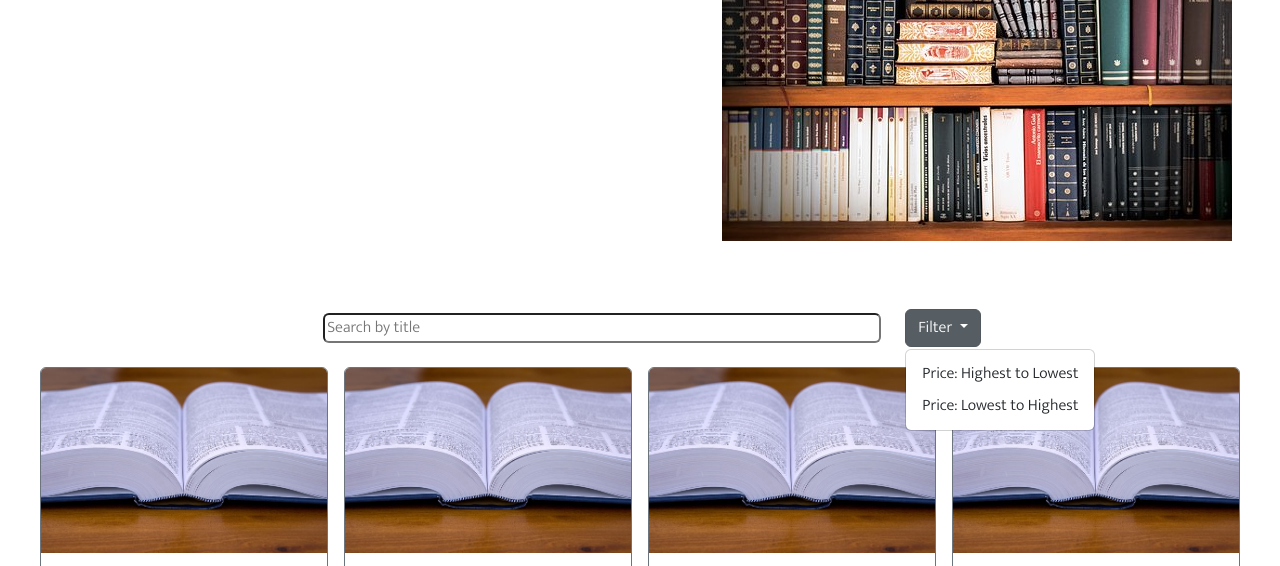
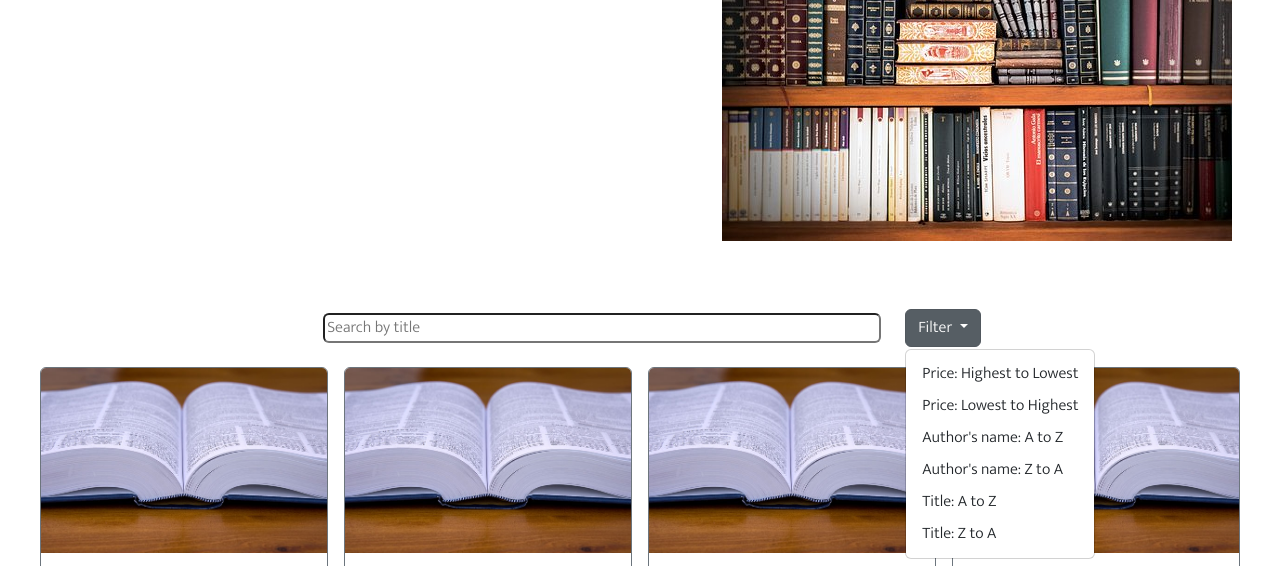
Before and after one commit to CrowsVeldt/limudai-chutz-ashkelon-second-project, a plain HTML site: page index.html in a window 1280 px wide. Both pictures are taken after a click on the button "Filter". Shown: the part 195-761 px from the top of the page. Drawn offline with nearby package versions, Linux system fonts and the light colour scheme.

Commit message:
add remaining filter options

```diff
--- a/index.html
+++ b/index.html
@@ -50,6 +50,11 @@
             <ul class="dropdown-menu">
                 <li><button class="dropdown-item" type="button" onclick="displayCatalog(undefined, 'priceHigh')">Price: Highest to Lowest</button></li>
                 <li><button class="dropdown-item" type="button" onclick="displayCatalog(undefined, 'priceLow')">Price: Lowest to Highest</button></li>
+               <!-- author's name currently sorting by first name -->
+                <li><button class="dropdown-item" type="button" onclick="displayCatalog(undefined, 'authorFirst')">Author's name: A to Z</button></li>
+                <li><button class="dropdown-item" type="button" onclick="displayCatalog(undefined, 'authorLast')">Author's name: Z to A</button></li>
+                <li><button class="dropdown-item" type="button" onclick="displayCatalog(undefined, 'titleFirst')">Title: A to Z</button></li>
+                <li><button class="dropdown-item" type="button" onclick="displayCatalog(undefined, 'titleLast')">Title: Z to A</button></li>
             </ul>
         </div>
     </div>
```
